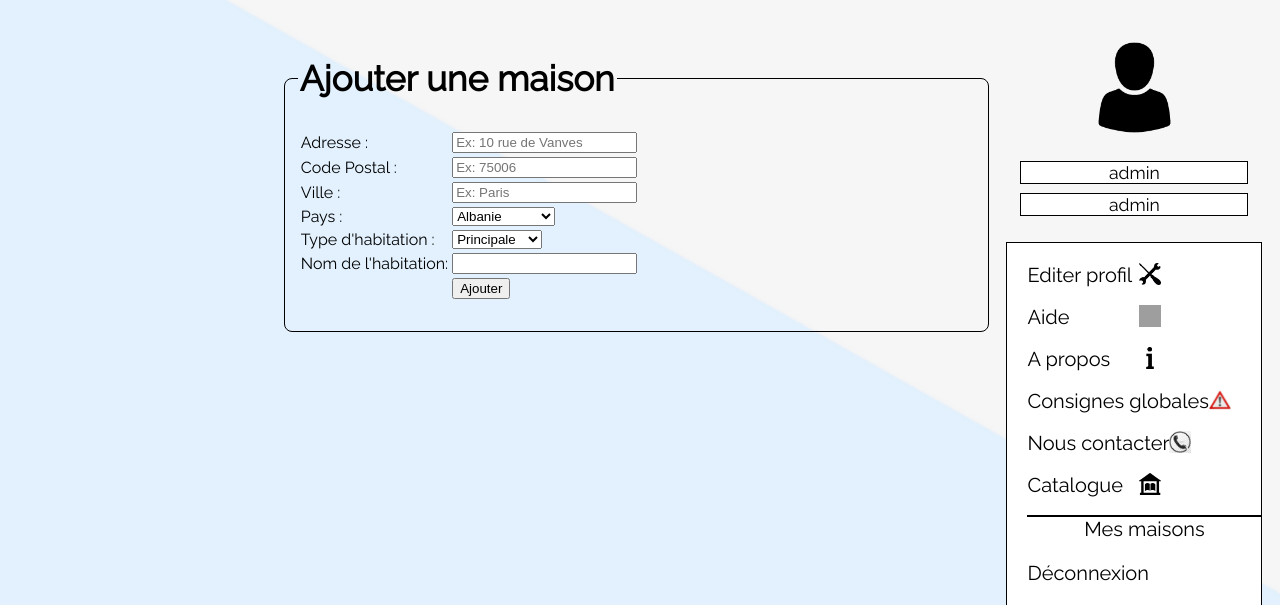
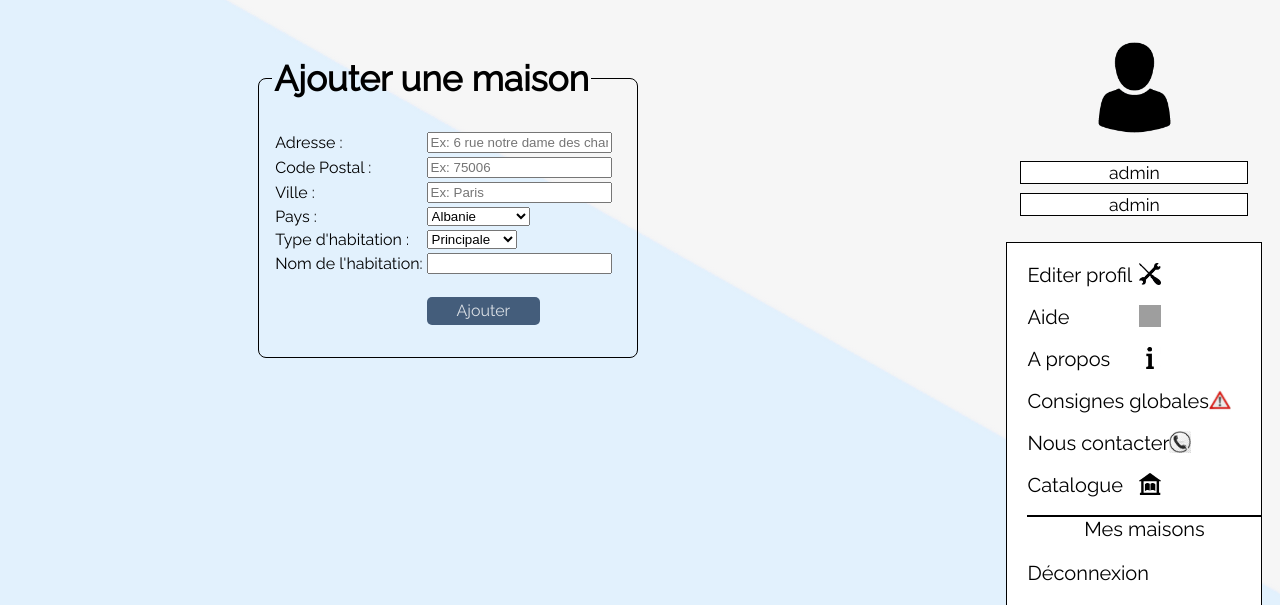
Before and after one commit to adelmarre/APP, a PHP site: page /Hexagon/maison.php in a window 1280 px wide. Shown: the part 129-734 px from the top of the page. Run offline with PHP 8.4, Linux system fonts and the light colour scheme; the visitor is signed in with stand-in values (Sample User, id 1); data comes from the database, SQL or seed files in the repository; grey boxes are pictures that could not be loaded.

Commit message:
Update maison.php

```diff
--- a/maison.php
+++ b/maison.php
@@ -28,7 +28,7 @@ if (isset($_POST['ajouter'])) {
 	<link rel="stylesheet" type="text/css" href="sallestyle.css" />
 
 </head>
-<div id="Centre">
+<div id="EditerProfil">
 	<fieldset><legend><h1>Ajouter une maison</h1></legend>
 <form method="POST">
        <table >
@@ -36,7 +36,7 @@ if (isset($_POST['ajouter'])) {
        <td>
       <label for="adresse">Adresse :</td>
 		<td>
-        <input type="text" id="adresse" name="adresse" placeholder="Ex: 10 rue de Vanves"  value="<?php if(isset($_POST['adresse'])) {echo $adresse;} ?>"required>
+        <input type="text" id="adresse" name="adresse" placeholder="Ex: 6 rue notre dame des champs"  value="<?php if(isset($_POST['adresse'])) {echo $adresse;} ?>"required>
 		</td>
       </label>
   		</tr>
@@ -95,7 +95,8 @@ if (isset($_POST['ajouter'])) {
 	    	<td></td>
 
      <td>
-        <button type="submit" name="ajouter" >Ajouter</button><td></tr>
+         </br>
+        <button type="submit" class="snip0040" name="ajouter" ><span>Ajouter</span><i class="ion-android-done"></i></button><td></tr>
     </table>
     </form>
 </fieldset>
```
